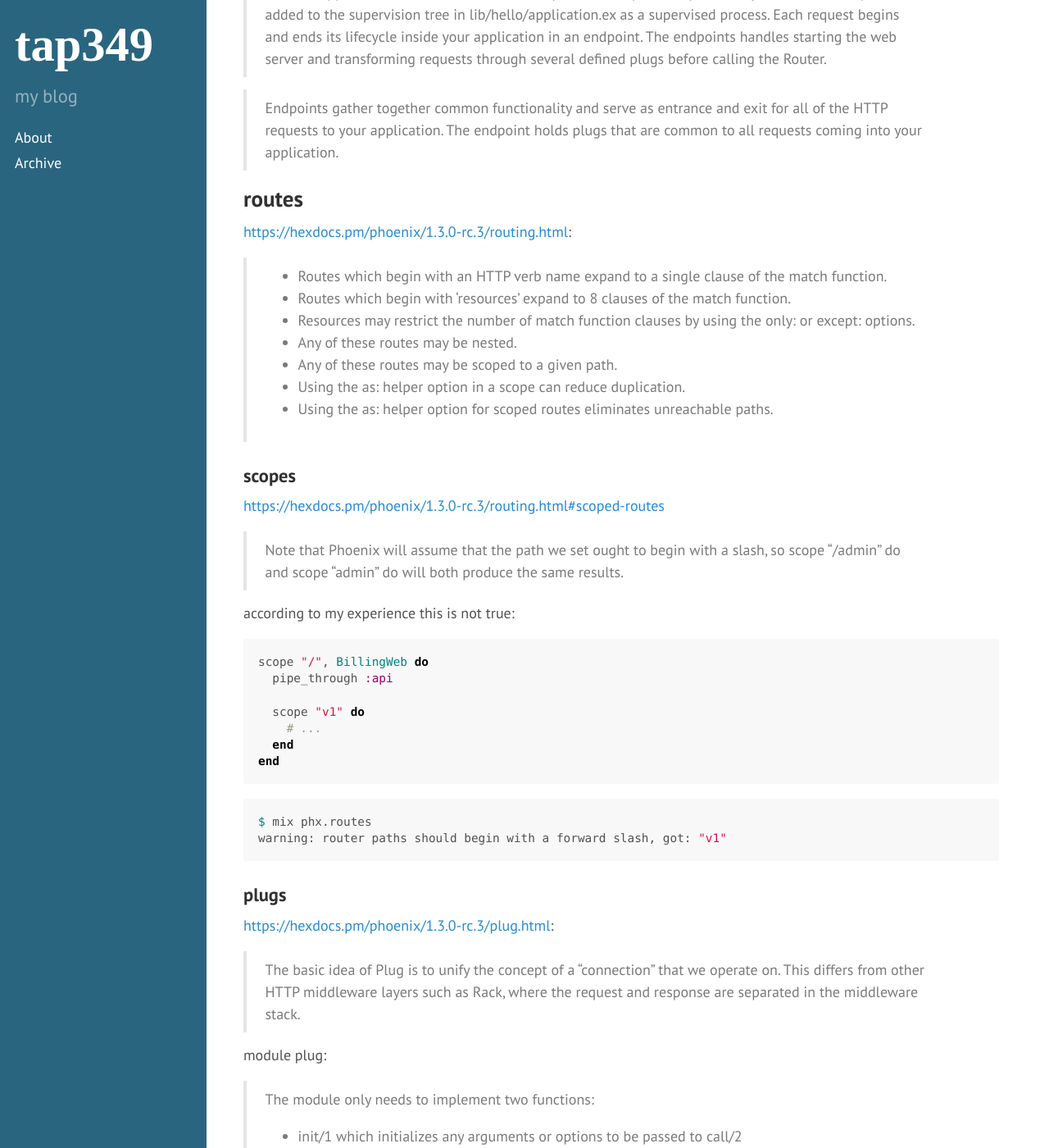
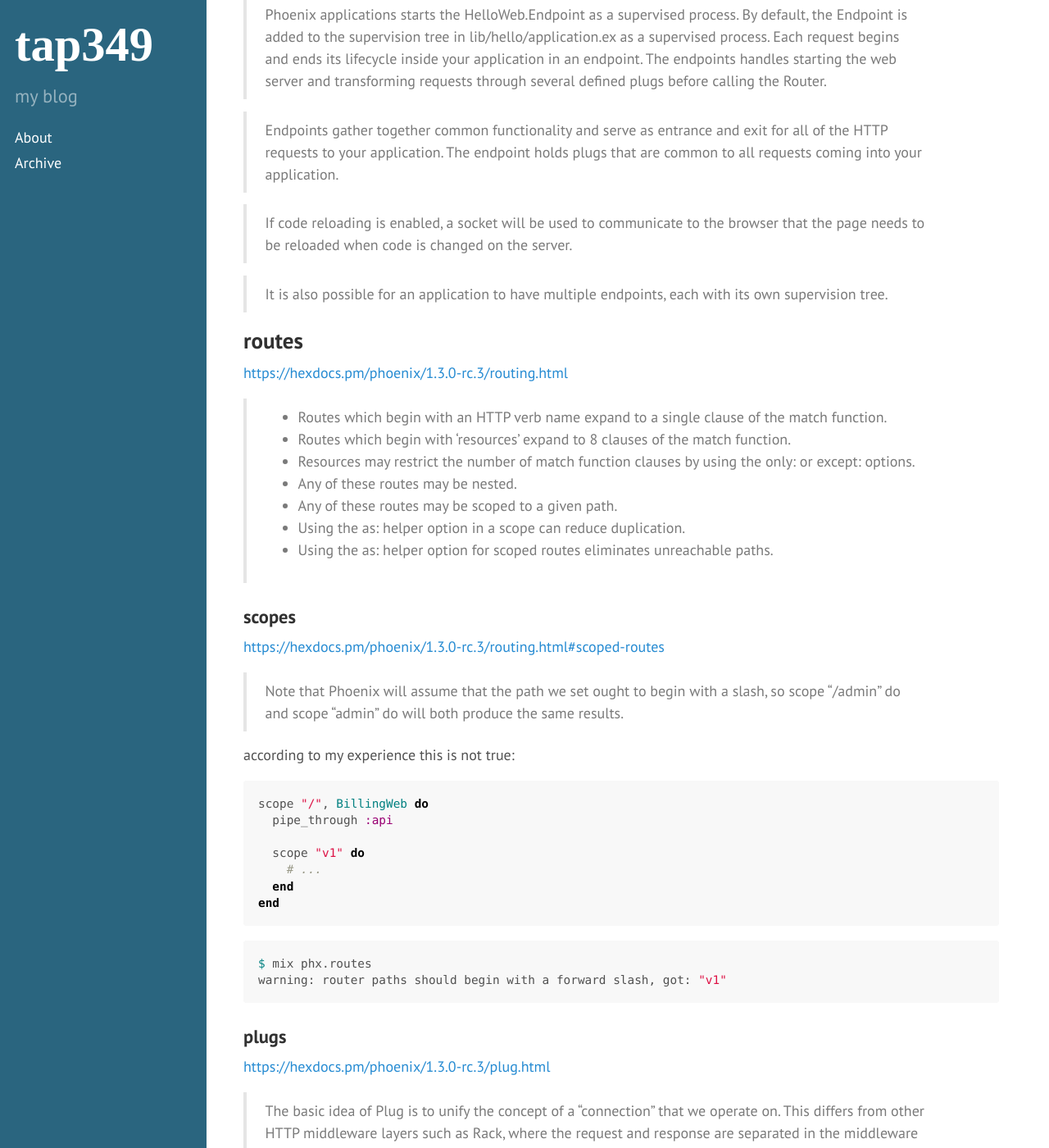
Before and after one commit to tap349/tap349.github.io, a Jekyll site: the page built from _posts/2016-11-12-phoenix.md, in a window 1280 px wide and 1400 px high, scrolled down 1108 px. Shown: the whole window at 82% size. Built offline with Jekyll 4.4.1, drawn with Linux system fonts in a browser that asks for light colours; some of the changed text lies outside the part shown.

Commit message:
update 2017-07-27_17:33:33

```diff
--- a/_posts/2016-11-12-phoenix.md
+++ b/_posts/2016-11-12-phoenix.md
@@ -54,9 +54,15 @@
 > exit for all of the HTTP requests to your application. The endpoint holds
 > plugs that are common to all requests coming into your application.
 
+> If code reloading is enabled, a socket will be used to communicate to the
+> browser that the page needs to be reloaded when code is changed on the server.
+
+> It is also possible for an application to have multiple endpoints,
+> each with its own supervision tree.
+
 ## routes
 
-<https://hexdocs.pm/phoenix/1.3.0-rc.3/routing.html>:
+<https://hexdocs.pm/phoenix/1.3.0-rc.3/routing.html>
 
 > - Routes which begin with an HTTP verb name expand to a single clause of the match function.
 > - Routes which begin with ‘resources’ expand to 8 clauses of the match function.
@@ -92,7 +98,7 @@
 
 ### plugs
 
-<https://hexdocs.pm/phoenix/1.3.0-rc.3/plug.html>:
+<https://hexdocs.pm/phoenix/1.3.0-rc.3/plug.html>
 
 > The basic idea of Plug is to unify the concept of a “connection” that we
 > operate on. This differs from other HTTP middleware layers such as Rack,
@@ -105,3 +111,9 @@
 > - init/1 which initializes any arguments or options to be passed to call/2
 > - call/2 which carries out the connection transformation. call/2 is just a
 >   function plug that we saw earlier
+
+### controllers
+
+<https://hexdocs.pm/phoenix/1.3.0-rc.3/controllers.html>
+
+> Phoenix controllers also build on the Plug package, and are themselves plugs.
```
